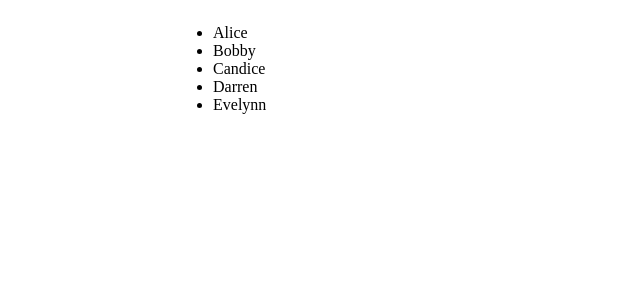
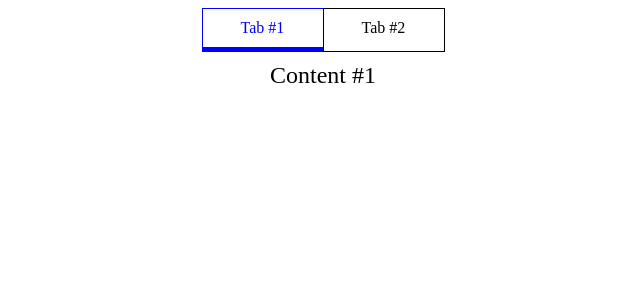
Before and after one commit to lmiller1990/design-pattenrns-for-vuejs, a Vue app: page / in a window 1280 px wide. Shown: the top 300 px of the page, without its empty margins (317-957 px from the left). Built offline with nearby package versions, Linux system fonts and the light colour scheme.

Commit message:
work on render function article

```diff
--- /dev/null
+++ b/examples/render-functions/app.vue
@@ -0,0 +1,61 @@
+<template>
+  <tab-container v-model:activeTabId="activeTabId">
+    <tab tabId="1">Tab #1</tab>
+    <tab tabId="2">Tab #2</tab>
+
+    <tab-content tabId="1">Content #1</tab-content>
+    <tab-content tabId="2">Content #2</tab-content>
+  </tab-container>
+</template>
+
+<script>
+import { ref } from 'vue'
+
+import {
+  Tab,
+  TabContent,
+  TabContainer
+}  from './tab-container.js'
+
+export default {
+  components: {
+    Tab,
+    TabContainer,
+    TabContent
+  },
+
+  setup() {
+    return {
+      activeTabId: ref('1')
+    }
+  }
+}
+</script>
+
+<style>
+.tabs {
+  display: flex;
+}
+
+.tab {
+  border: 1px solid;
+  cursor: pointer;
+  padding: 10px;
+  width: 100px;
+  text-align: center;
+}
+
+.tab:first-child {
+  border-right: none;
+}
+
+.active {
+  color: blue;
+  border-bottom: 5px solid blue;
+}
+
+.content {
+  margin: 10px;
+  font-size: 1.5rem;
+}
+</style>
--- /dev/null
+++ b/examples/render-functions/tab-container.js
@@ -0,0 +1,87 @@
+import { h } from 'vue'
+
+const withTabId = (content) => ({
+  props: {
+    tabId: {
+      type: String,
+      required: true
+    }
+  },
+  ...content
+})
+
+export const TabContent = withTabId({
+  render() {
+    return h(this.$slots.default)
+  }
+})
+
+export const Tab = withTabId({
+  render() {
+    return h('div', h(this.$slots.default))
+  }
+})
+
+export const TabContainer = {
+  props: {
+    activeTabId: String
+  },
+
+  render() {
+    const $slots = this.$slots.default()
+    const tabs = $slots
+      .filter(slot => slot.type === Tab)
+      .map(tab => {
+        return h(
+          tab,
+          {
+            class: {
+              tab: true,
+              active: tab.props.tabId === this.activeTabId
+            },
+            onClick: () => {
+              this.$emit('update:activeTabId', tab.props.tabId)
+            }
+          }
+        )
+      })
+
+    const content = $slots.find(slot =>
+      slot.type === TabContent &&
+      slot.props.tabId === this.activeTabId
+    )
+
+    return [
+      h(() => h('div', { class: 'tabs' }, tabs)),
+      h(() => h('div', { class: 'content' }, content)),
+    ]
+  }
+}
+
+const style = `
+.tabs {
+  display: flex;
+}
+
+.tab {
+  border: 1px solid;
+  cursor: pointer;
+  padding: 10px;
+  width: 100px;
+  text-align: center;
+}
+
+.tab:first-child {
+  border-right: none;
+}
+
+.active {
+  color: blue;
+  border-bottom: 5px solid blue;
+}
+
+.content {
+  margin: 10px;
+  font-size: 1.5rem;
+}
+`
--- /dev/null
+++ b/examples/render-functions/tab.vue
@@ -0,0 +1,6 @@
+<script>
+import { h } from 'vue'
+
+export default {
+}
+</script>
--- a/index.js
+++ b/index.js
@@ -1,46 +1,5 @@
 import { createApp } from 'vue'
-import { store } from './examples/provide-inject/store.js'
-import App from './examples/provide-inject/users.vue'
-
-// createApp(Game).mount('#app')
-
-
-// const App = {
-//   setup() {
-//     const users = computed(() =>
-//       store.getState().users.data.map(x => {
-//         return h('li', x.name)
-//       }))
-
-//     const username = ref('')
-
-//     const input = h('input', {
-//       value: username.value,
-//       onChange: (event: KeyboardEvent) => {
-//         username.value = (event.target as HTMLInputElement).value
-//       }
-//     })
-
-//     return () => [
-//       input,
-//       h(
-//         'button', {
-//           onClick: () => {
-//             store.dispatch('users', addUser({
-//               id: (users.value.length + 1).toString(),
-//               name: username.value
-//             }))
-//           }
-//         },
-//         'Add user'
-//       ),
-//       [
-//         h('ul', users.value),
-//       ]
-//     ]
-//   }
-// }
+import App from './examples/render-functions/app.vue'
 
 const app = createApp(App)
-app.provide('store', store)
 app.mount('#app')
```
Also changed, not shown: examples/render-functions/tab-content.vue (added, +11 -0 lines), 2 other files (tests, documents, lock files or other folders).
